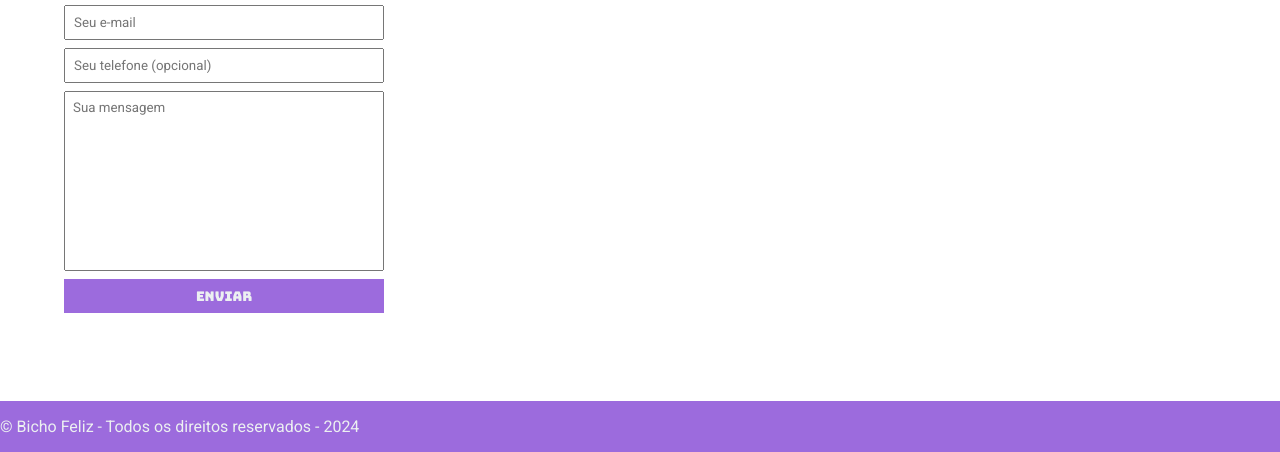
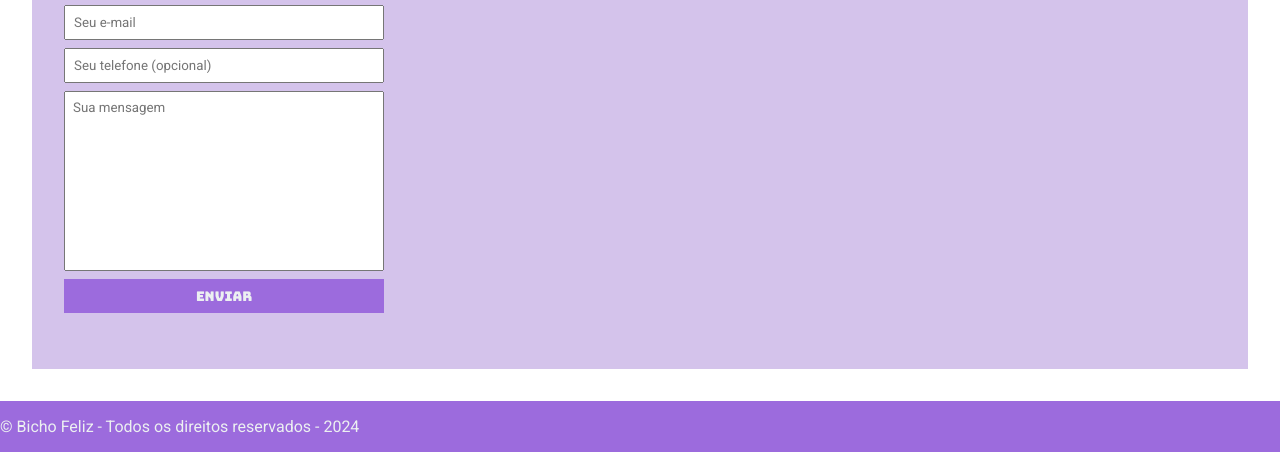
Before and after one commit to PedroOtaviano/site_petshop, a plain HTML site: page index.html in a window 1280 px wide. Shown: the part 1079-1531 px from the top of the page. Drawn offline with Linux system fonts and the light colour scheme.

Commit message:
Feat: Cor de fundo para seção de contato.

```diff
--- a/main.css
+++ b/main.css
@@ -97,6 +97,10 @@ header ,section h2, section h3{
     display: block;
 }
 
+#contact {
+    background-color: #d4c3eb;
+}
+
 .contact-methods {
     display: flex;
     justify-content: space-between;
```
